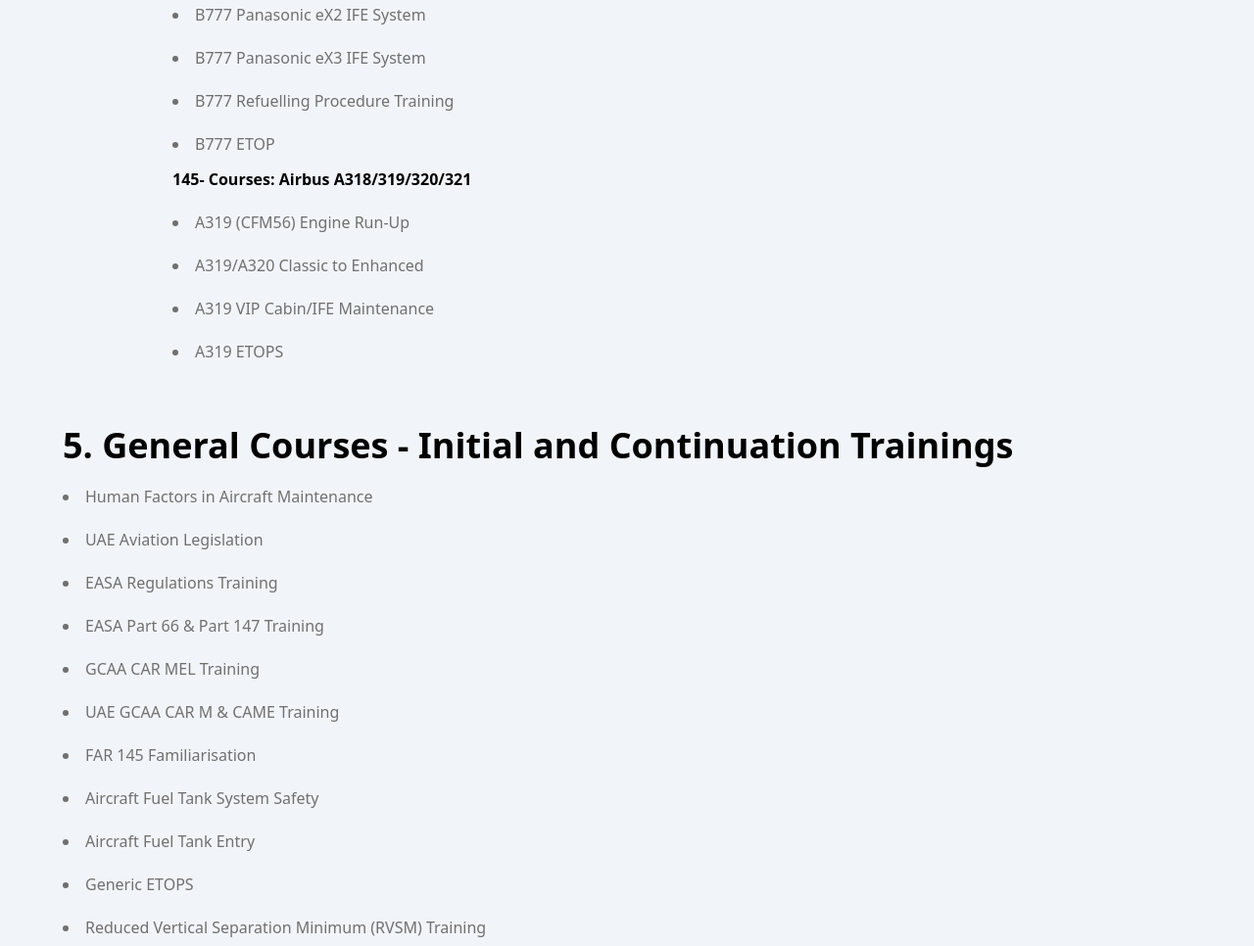
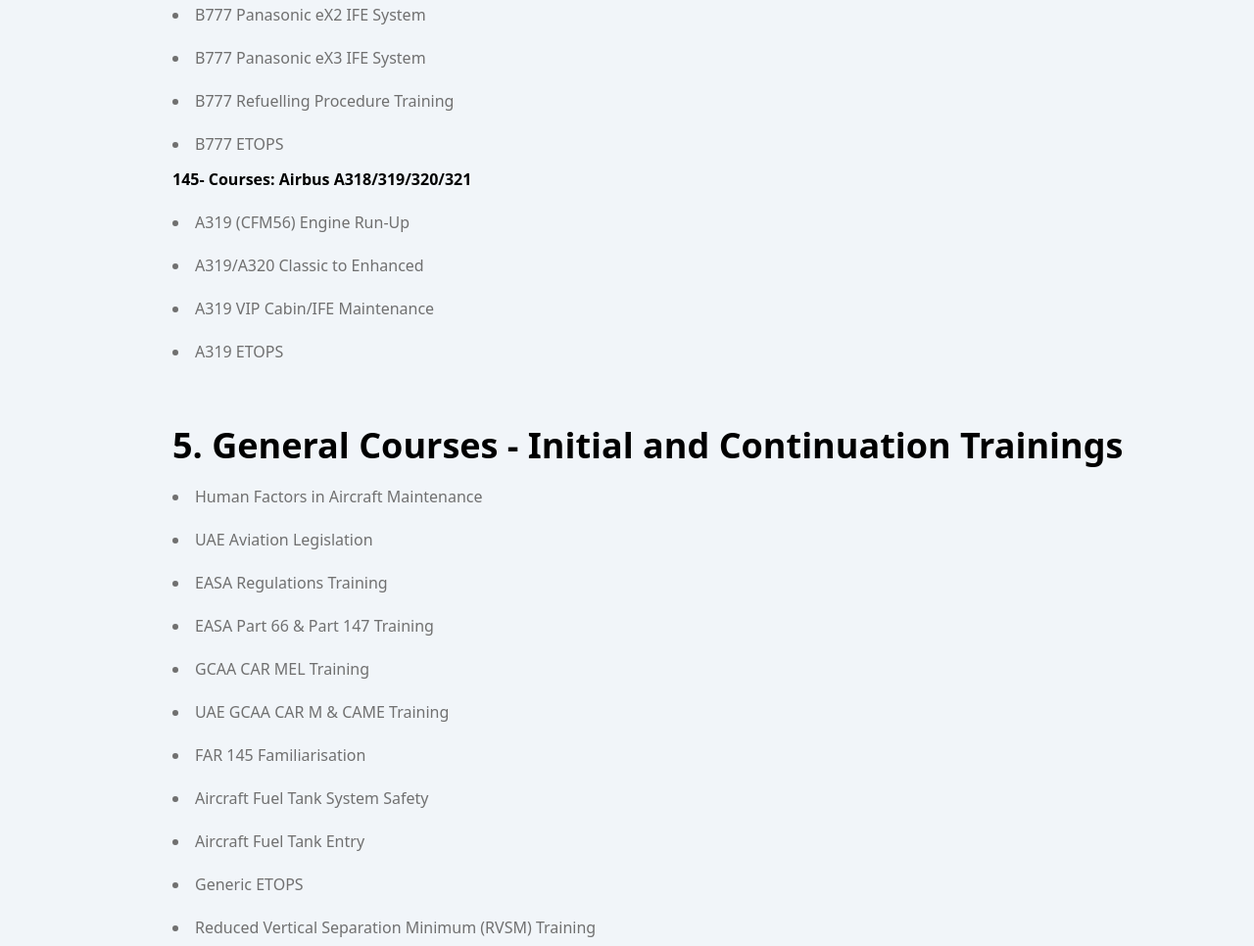
Before and after one commit to Waarith/Dervac-Emirate, a website: page src/pages/Engineering-support/training.html in a window 1280 px wide. Shown: the part 4626-5592 px from the top of the page at 98% size. Drawn offline with nearby package versions, Linux system fonts and the light colour scheme; files that its build step writes are made by us from their sources.

Commit message:
wahab nineth commit

```diff
--- a/src/pages/Engineering-support/training.html
+++ b/src/pages/Engineering-support/training.html
@@ -319,7 +319,7 @@
           <li class="text-[#707070] mt-5">B777 Panasonic eX2 IFE System</li>
           <li class="text-[#707070] mt-5">B777 Panasonic eX3 IFE System</li>
           <li class="text-[#707070] mt-5">B777 Refuelling Procedure Training</li>
-          <li class="text-[#707070] mt-5">B777 ETOP</li>
+          <li class="text-[#707070] mt-5">B777 ETOPS</li>
 
           <h1 class="font-bold mt-3">145- Courses: Airbus A318/319/320/321</h1>
 
@@ -329,7 +329,7 @@
           <li class="text-[#707070] mt-5">A319 ETOPS</li>
         </div>
 
-      <div id="task4" class="">
+      <div id="task4" class="ml-28">
         <h1 class="text-4xl font-bold mt-16">5. General Courses - Initial and Continuation Trainings</h1>
         <li class="text-[#707070] mt-5">Human Factors in Aircraft Maintenance</li>
         <li class="text-[#707070] mt-5">UAE Aviation Legislation</li>
```
